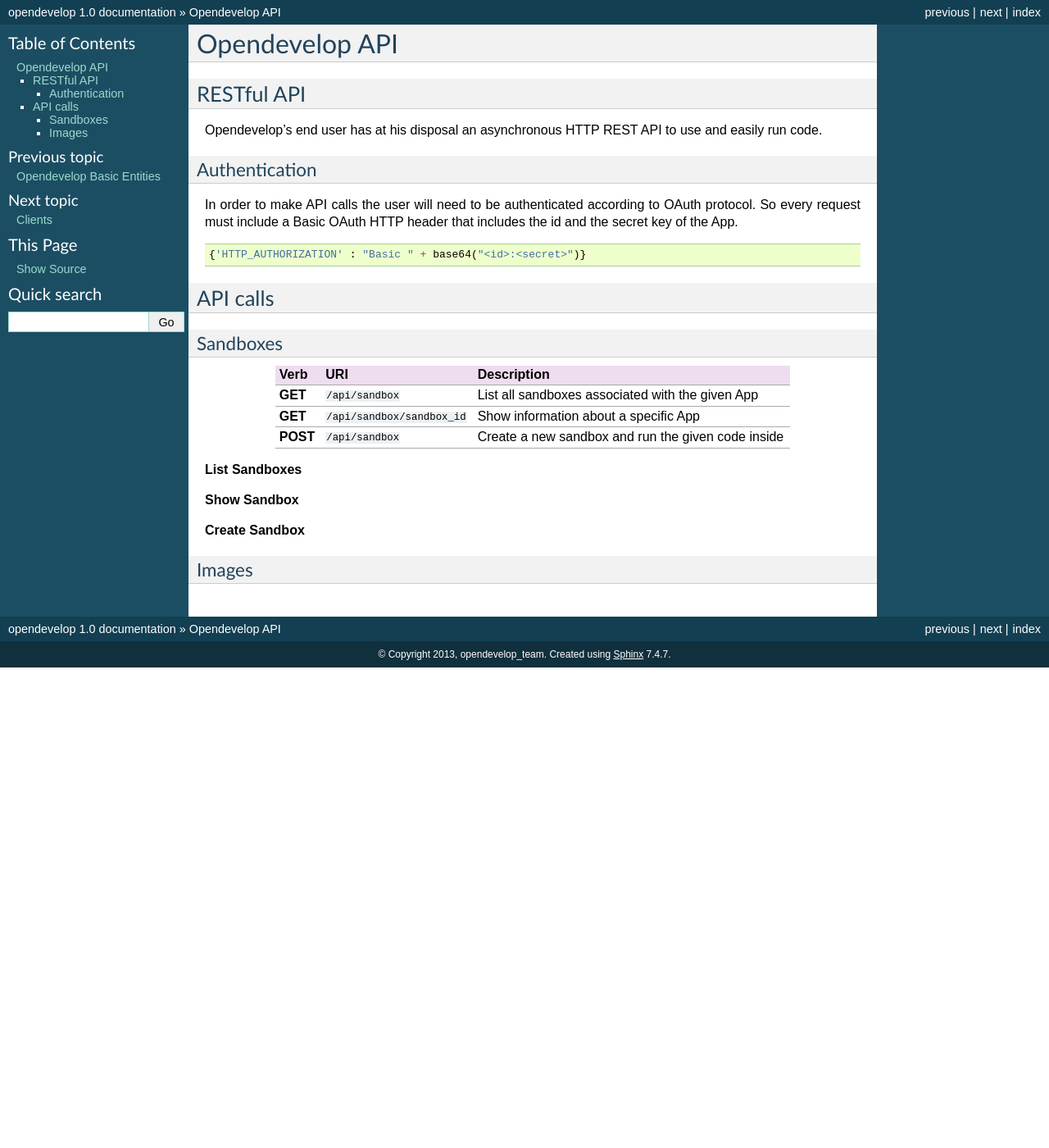
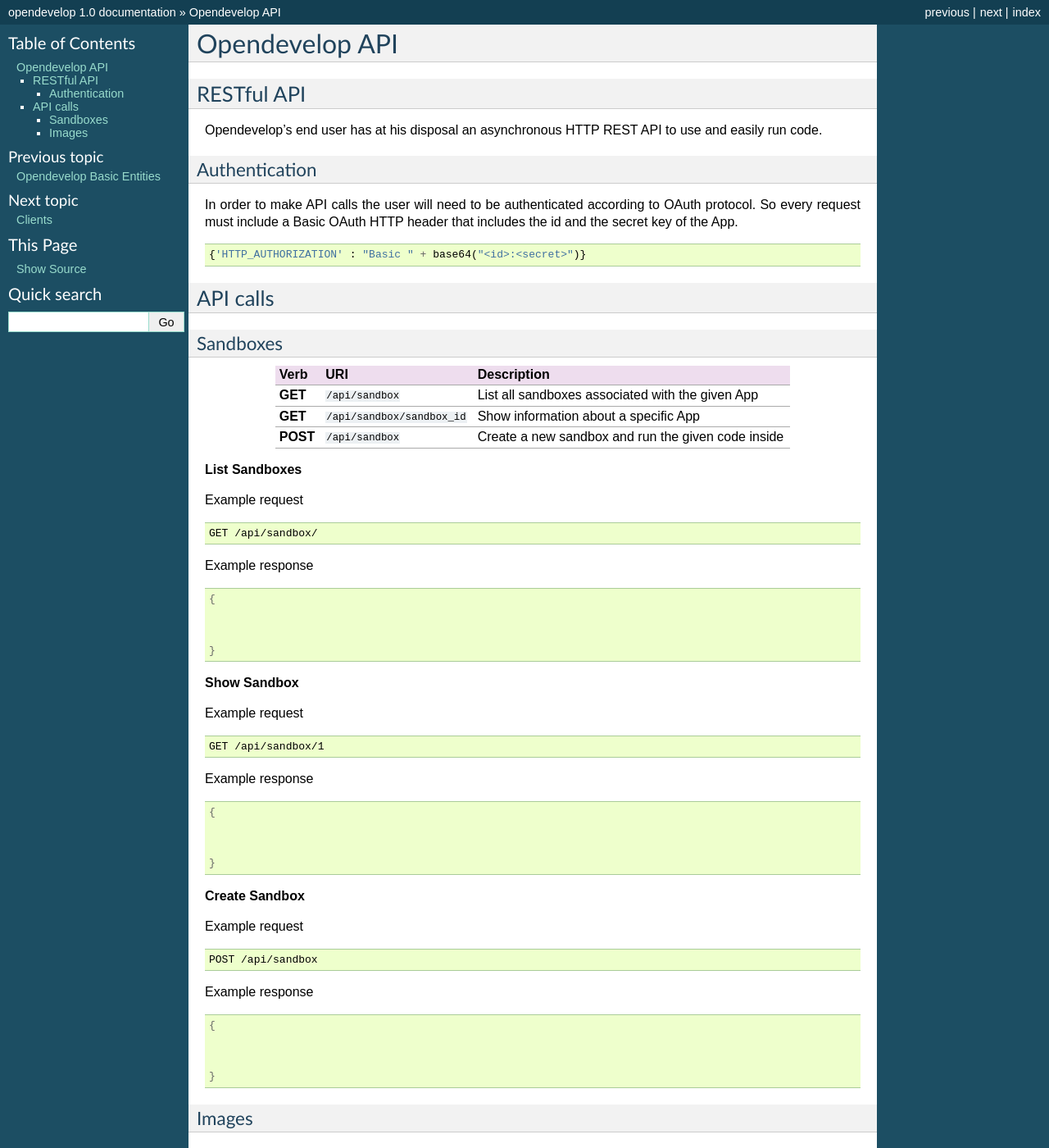
Before and after one commit to opendevelop/opendevelop, a Sphinx documentation site: the page built from docs/api.rst, in a window 1280 px wide and 1400 px high. Shown: the whole window at 82% size. Built offline with Sphinx 7.4.7, drawn with Linux system fonts in a browser that asks for light colours.

Commit message:
Add example request-response. Next add content

```diff
--- a/docs/api.rst
+++ b/docs/api.rst
@@ -40,9 +40,59 @@
 
 **List Sandboxes**
 
+Example request
+
+.. code-block:: bash
+
+    GET /api/sandbox/
+
+
+Example response
+
+.. code-block:: bash
+
+    {
+
+
+
+    }
 **Show Sandbox**
+
+Example request
+
+.. code-block:: bash
+
+    GET /api/sandbox/1
+
+
+Example response
+
+.. code-block:: bash
+
+    {
+
+
+
+    }
 
 **Create Sandbox**
 
+Example request
+
+.. code-block:: bash
+
+    POST /api/sandbox
+
+
+Example response
+
+.. code-block:: bash
+
+    {
+
+
+
+    }
+
 Images
 ------
```
